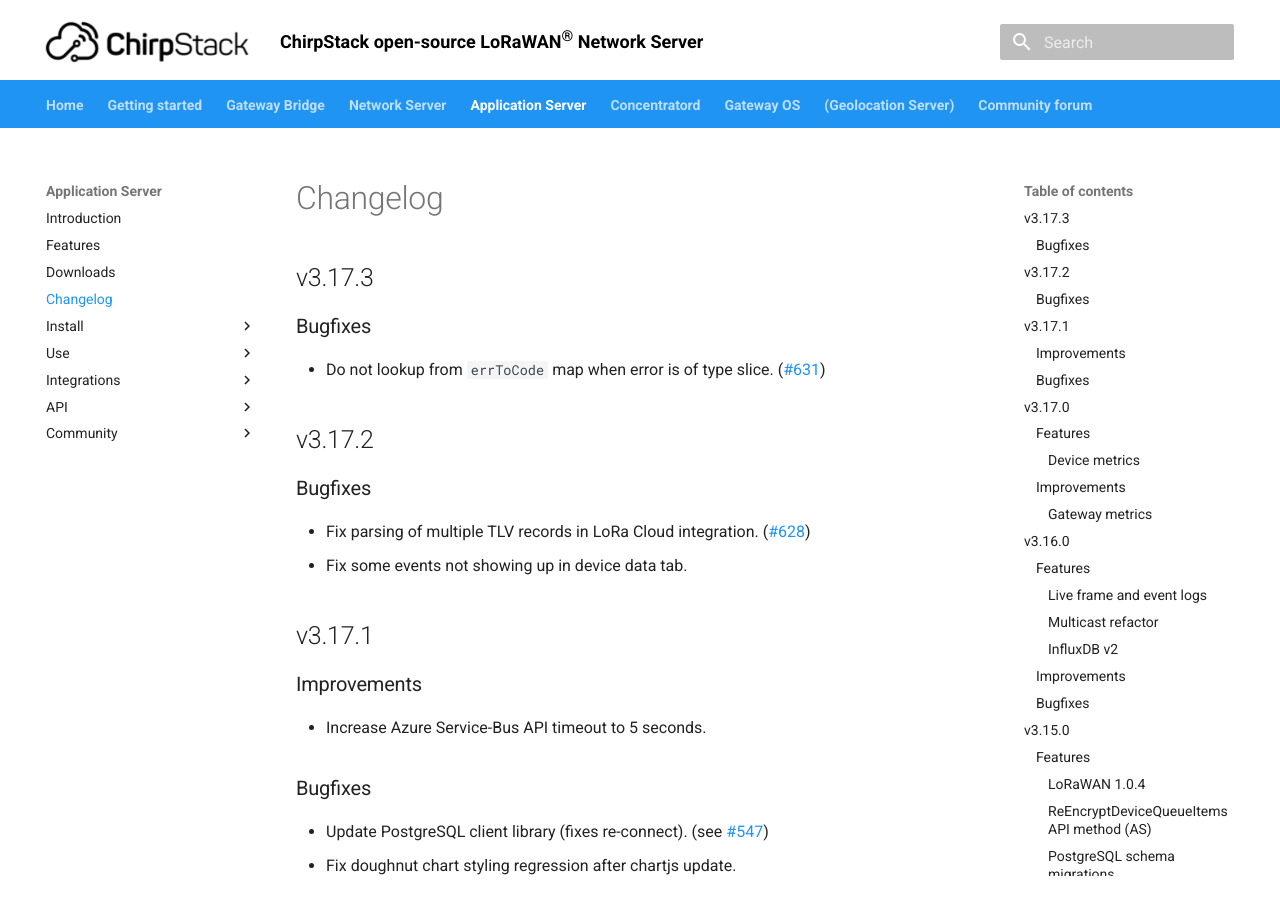
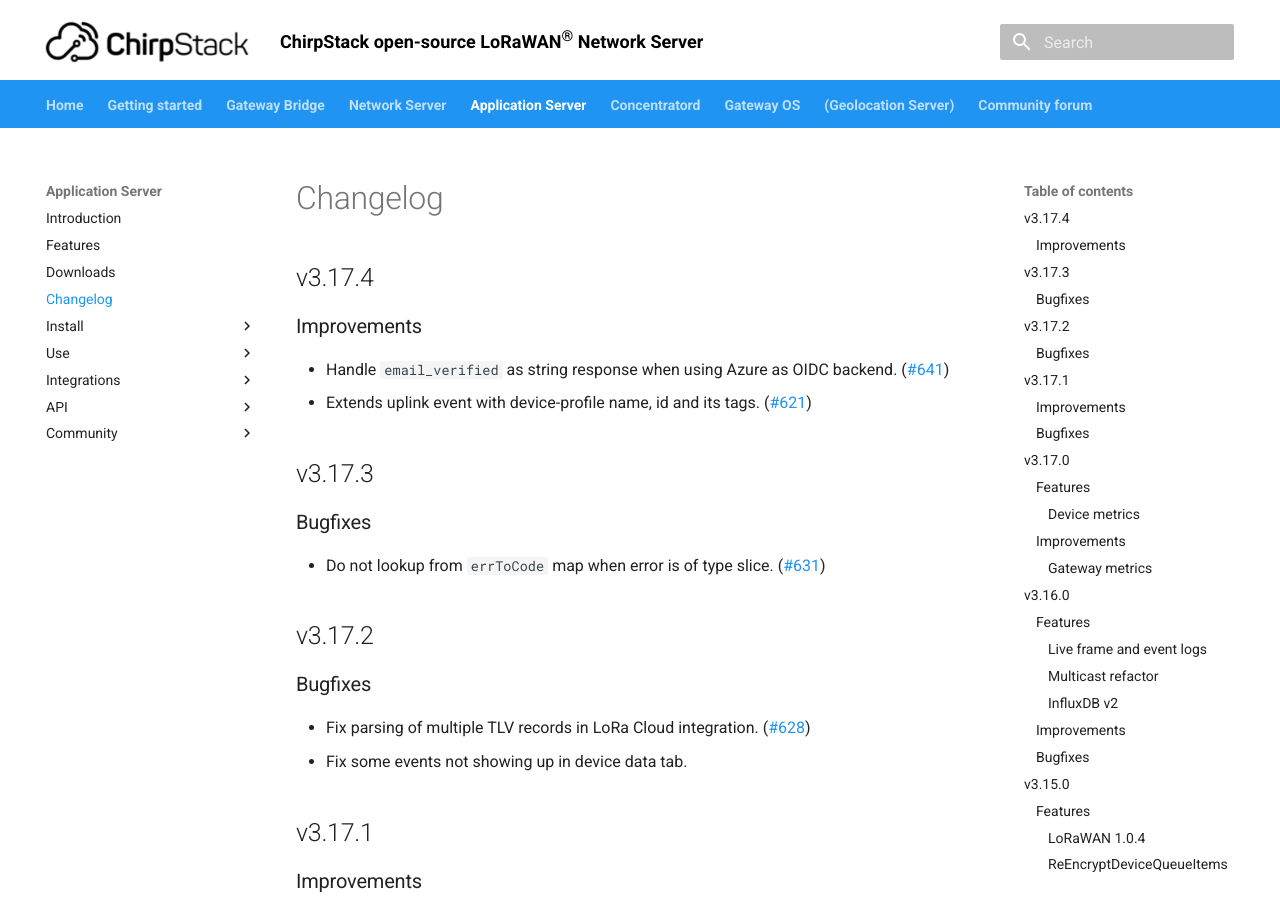
Before and after one commit to brocaar/chirpstack-docs, an MkDocs documentation site: the page built from docs/application-server/changelog.md, in a window 1280 px wide and 900 px high. Built offline with MkDocs 1.6.1 and Material for MkDocs 9.7.7, drawn with Linux system fonts in a browser that asks for light colours.

Commit message:
Update ChirpStack Application Server.

```diff
--- a/docs/application-server/changelog.md
+++ b/docs/application-server/changelog.md
@@ -3,6 +3,13 @@
 ---
 
 # Changelog
+
+## v3.17.4
+
+### Improvements
+
+* Handle `email_verified` as string response when using Azure as OIDC backend. ([#641](https://github.com/brocaar/chirpstack-application-server/pull/641))
+* Extends uplink event with device-profile name, id and its tags. ([#621](https://github.com/brocaar/chirpstack-application-server/pull/621))
 
 ## v3.17.3
 
--- a/mkdocs.yml
+++ b/mkdocs.yml
@@ -14,7 +14,7 @@
     - tabs
 extra:
   application_server:
-    version: 3.17.3
+    version: 3.17.4
   gateway_bridge:
     version: 3.13.2
   geolocation_server:
```
